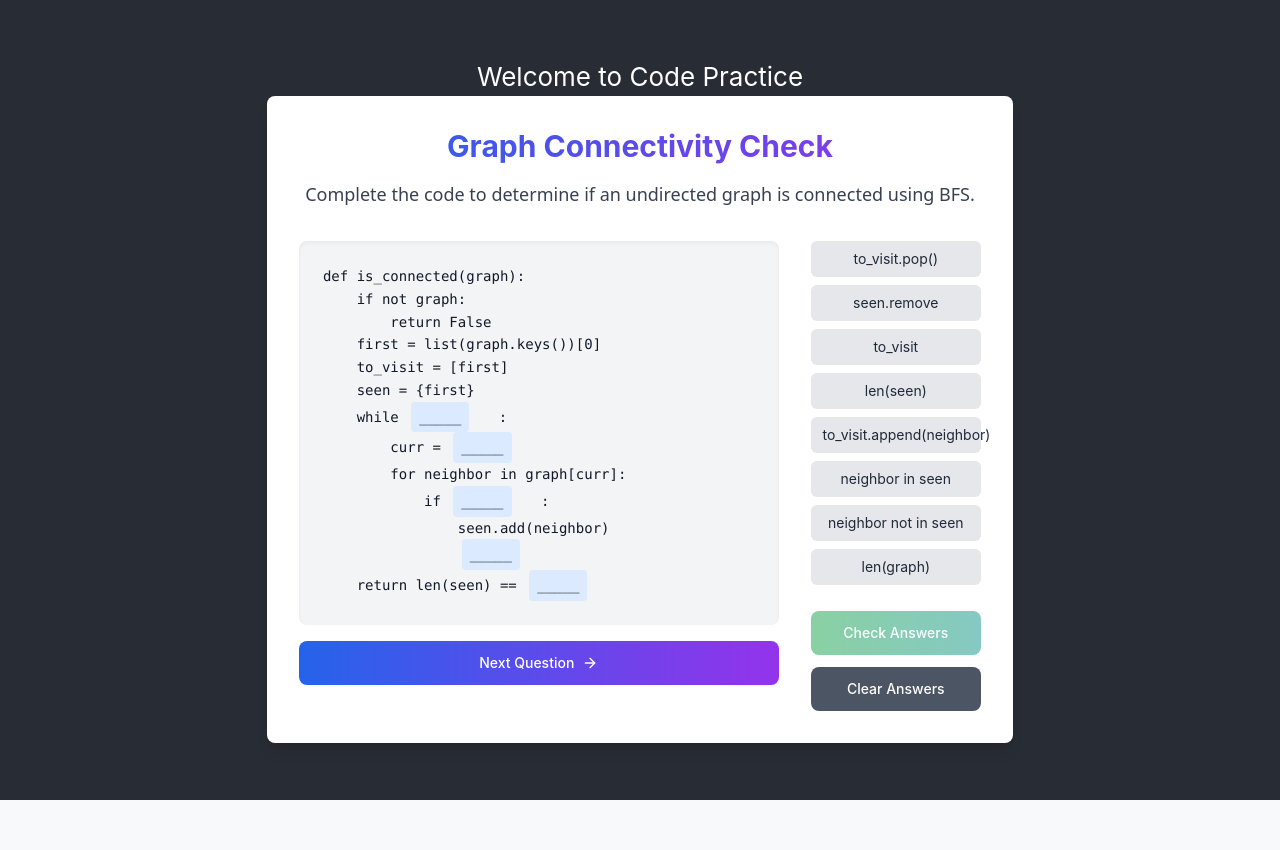
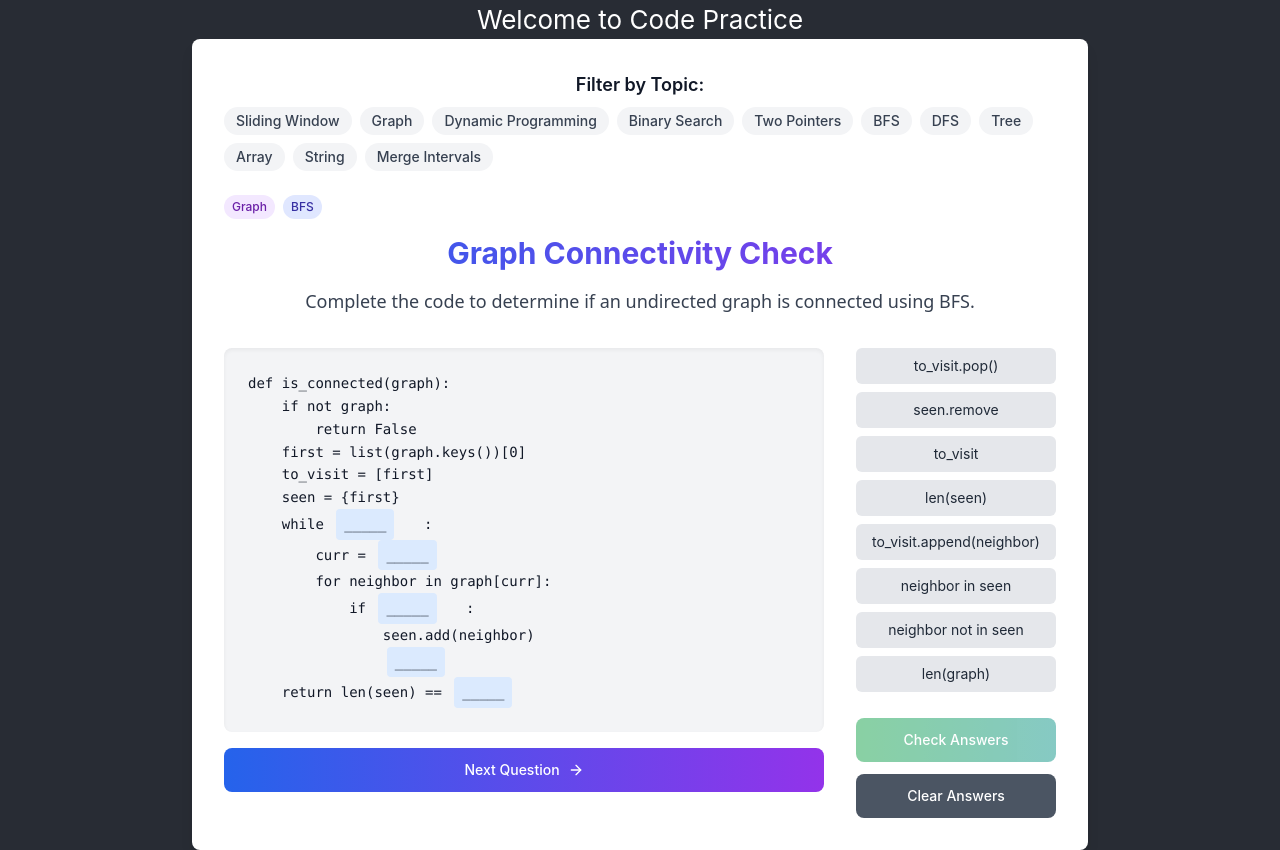
Before and after one commit to arunsudhir/arunsudhir.github.io, a React (Create React App) app in the folder codeguru/: page / in a window 1280 px wide. Before the commit the page ends 800 px from the top, so only its background shows below. Built offline with nearby package versions, Linux system fonts and the light colour scheme.

Commit message:
Add tags

```diff
--- a/codeguru/src/components/CodePractice.tsx
+++ b/codeguru/src/components/CodePractice.tsx
@@ -1,7 +1,8 @@
-import React, { useState } from 'react';
+import React, { useState, useMemo } from 'react';
 import { ArrowRight } from 'lucide-react';
 import { CODING_PROBLEMS } from '../data/problems';
-import type { CodingProblem } from '../data/types';
+import {TAG_METADATA} from '../data/types'
+import type { CodingProblem, ProblemTag } from '../data/types';
 
 
 const CodePractice = () => {
@@ -13,10 +14,42 @@ const CodePractice = () => {
   const [showHint, setShowHint] = useState<string | null>(null);
   const [showSuccessAnimation, setShowSuccessAnimation] = useState(false);
   const [isDragging, setIsDragging] = useState(false);
+  const [selectedTags, setSelectedTags] = useState<Set<ProblemTag>>(new Set());
 
 
+  // Filter problems based on selected tags
+  const filteredProblems = useMemo(() => {
+    if (selectedTags.size === 0) return CODING_PROBLEMS;
+    return CODING_PROBLEMS.filter(problem =>
+      problem.tags.some(tag => selectedTags.has(tag))
+    );
+  }, [selectedTags]);
 
-  const currentProblem: CodingProblem = CODING_PROBLEMS[currentProblemIndex];
+  const currentProblem = filteredProblems[currentProblemIndex];
+
+  // Handle tag selection/deselection
+  const toggleTag = (tag: ProblemTag) => {
+    setSelectedTags(prev => {
+      const newTags = new Set(prev);
+      if (newTags.has(tag)) {
+        newTags.delete(tag);
+      } else {
+        newTags.add(tag);
+      }
+      return newTags;
+    });
+
+    // Reset to first problem when changing filters
+    setCurrentProblemIndex(0);
+    clearAnswers();
+  };
+
+  // Clear all selected tags
+  const clearTags = () => {
+    setSelectedTags(new Set());
+    setCurrentProblemIndex(0);
+    clearAnswers();
+  };
 
   const handleDragStart = (token: string) => {
     setDraggedToken(token);
@@ -126,6 +159,56 @@ const CodePractice = () => {
 
   return (
     <div className="max-w-4xl mx-auto bg-white p-8 rounded-lg shadow-lg text-gray-900">
+      {/* Tag Filter Section */}
+      <div className="mb-6">
+        <h3 className="text-lg font-semibold mb-2">Filter by Topic:</h3>
+        <div className="flex flex-wrap gap-2 mb-4">
+          {Object.entries(TAG_METADATA).map(([tag, metadata]) => (
+            <button
+              key={tag}
+              onClick={() => toggleTag(tag as ProblemTag)}
+              className={`px-3 py-1 rounded-full text-sm font-medium transition-all
+                ${selectedTags.has(tag as ProblemTag)
+                  ? metadata.color
+                  : 'bg-gray-100 text-gray-700 hover:bg-gray-200'
+                }`}
+            >
+              {metadata.label}
+            </button>
+          ))}
+          {selectedTags.size > 0 && (
+            <button
+              onClick={clearTags}
+              className="px-3 py-1 rounded-full text-sm font-medium bg-gray-200
+                text-gray-700 hover:bg-gray-300 transition-all"
+            >
+              Clear All
+            </button>
+          )}
+        </div>
+
+        {/* Active filters display */}
+        {selectedTags.size > 0 && (
+          <div className="text-sm text-gray-600">
+            Showing {filteredProblems.length} problem(s) with selected topics
+          </div>
+        )}
+      </div>
+
+      {/* Current problem tags display */}
+      {currentProblem && (
+        <div className="flex gap-2 mb-4">
+          {currentProblem.tags.map(tag => (
+            <span
+              key={tag}
+              className={`px-2 py-1 rounded-full text-xs font-medium ${TAG_METADATA[tag].color}`}
+            >
+              {TAG_METADATA[tag].label}
+            </span>
+          ))}
+        </div>
+      )}
+
       <div className="mb-8 space-y-4">
         <h2 className="text-3xl font-bold bg-gradient-to-r from-blue-600 to-purple-600 bg-clip-text text-transparent">
           {currentProblem.title}
--- /dev/null
+++ b/codeguru/src/components/CollapsibleTags.tsx
@@ -0,0 +1,74 @@
+import React, { useState } from 'react';
+import {
+  Collapsible,
+  CollapsibleContent,
+  CollapsibleTrigger,
+} from "@/components/ui/collapsible";
+import { ChevronDown, ChevronRight } from "lucide-react";
+
+// This component will handle the collapsible tags section
+const CollapsibleTags = ({
+  tags,
+  onDragStart,
+  isDragging
+}: {
+  tags: string[];
+  onDragStart: (token: string) => void;
+  isDragging: boolean;
+}) => {
+  const [isOpen, setIsOpen] = useState(true);
+
+  // Group tags by their first letter
+  const groupedTags = tags.reduce((acc, tag) => {
+    const firstLetter = tag[0].toUpperCase();
+    if (!acc[firstLetter]) {
+      acc[firstLetter] = [];
+    }
+    acc[firstLetter].push(tag);
+    return acc;
+  }, {} as Record<string, string[]>);
+
+  return (
+    <div className="w-full space-y-2">
+      <Collapsible
+        open={isOpen}
+        onOpenChange={setIsOpen}
+        className="w-full space-y-2"
+      >
+        <div className="flex items-center justify-between">
+          <CollapsibleTrigger className="flex items-center space-x-2 hover:text-blue-600">
+            {isOpen ? <ChevronDown size={20} /> : <ChevronRight size={20} />}
+            <span className="font-medium">Available Tags</span>
+          </CollapsibleTrigger>
+        </div>
+        <CollapsibleContent className="space-y-4">
+          {Object.entries(groupedTags).map(([letter, letterTags]) => (
+            <div key={letter} className="space-y-2">
+              <h3 className="text-sm font-medium text-gray-500">{letter}</h3>
+              <div className="flex flex-wrap gap-2">
+                {letterTags.map((tag) => (
+                  <div
+                    key={tag}
+                    draggable
+                    onDragStart={() => onDragStart(tag)}
+                    className={`
+                      text-sm px-3 py-1 rounded-full
+                      bg-blue-100 text-blue-800
+                      cursor-grab active:cursor-grabbing
+                      hover:bg-blue-200 transition-colors
+                      ${isDragging ? 'cursor-grabbing' : 'cursor-grab'}
+                    `}
+                  >
+                    {tag}
+                  </div>
+                ))}
+              </div>
+            </div>
+          ))}
+        </CollapsibleContent>
+      </Collapsible>
+    </div>
+  );
+};
+
+export default CollapsibleTags;
--- a/codeguru/src/data/problems.ts
+++ b/codeguru/src/data/problems.ts
@@ -46,7 +46,8 @@ export const CODING_PROBLEMS: CodingProblem[] = [
         '3': 'We only want to process nodes we haven\'t seen before',
         '4': 'Add the new neighbor to our queue of nodes to visit',
         '5': 'The graph is connected if we\'ve seen all nodes'
-      }
+      },
+      tags: ['graph', 'bfs']
     },
     {
       id: 'binary-search',
@@ -92,7 +93,8 @@ export const CODING_PROBLEMS: CodingProblem[] = [
         "3": "Find the middle index of the current search range.",
         "4": "If the middle element is smaller than the target, narrow the search to the right half.",
         "5": "If the middle element is greater than the target, narrow the search to the left half."
-  }
+  },
+  tags: ['binary-search']
     },
     {
       id: 'sliding-window-min-sum',
@@ -138,7 +140,9 @@ export const CODING_PROBLEMS: CodingProblem[] = [
         "3": "Update the minimum length by considering the current window size.",
         "4": "Since we're shrinking the window, subtract the element at the start of the window.",
         "5": "Move the window forward by incrementing the start index."
-      }
+      },
+  tags: ['sliding-window', 'array']
+
     },
     {
       "id": "longest-substring-k-distinct",
@@ -189,7 +193,9 @@ export const CODING_PROBLEMS: CodingProblem[] = [
           "3": "Decrease the frequency count when shrinking the window.",
           "4": "Remove a character from the frequency dictionary when its count reaches zero.",
           "5": "Track the longest valid substring length."
-      }
+      },
+  tags: ['sliding-window', 'string']
+
     },
     {
       "id": "longest-substring-same-letters-replacement",
@@ -239,7 +245,9 @@ export const CODING_PROBLEMS: CodingProblem[] = [
           "3": "Track the most frequent letter count in the window.",
           "4": "Decrease the frequency count when shrinking the window.",
           "5": "Track the longest valid substring length."
-      }
+      },
+  tags: ['sliding-window', 'string']
+
     },
     {
       "id": "merge-intervals",
@@ -297,7 +305,9 @@ export const CODING_PROBLEMS: CodingProblem[] = [
           "3": "If overlapping, update the end time to the maximum end time.",
           "4": "Add the merged interval to the result list when a non-overlapping interval is found.",
           "5": "Ensure the last interval is also added to the result."
-      }
+      },
+    tags: ['merge-intervals']
+
     },
     {
       "id": "insert-interval",
@@ -349,6 +359,8 @@ export const CODING_PROBLEMS: CodingProblem[] = [
           "3": "Adjust the start of the new interval to merge overlaps.",
           "4": "Adjust the end of the new interval to merge overlaps.",
           "5": "After merging, insert the new interval before adding remaining intervals."
-      }
+      },
+    tags: ['merge-intervals']
+
     }
   ];
--- a/codeguru/src/data/types.ts
+++ b/codeguru/src/data/types.ts
@@ -1,4 +1,44 @@
 // types.ts
+
+/**
+ * Represents different categories of coding problems
+ * This can be expanded as new categories are added
+ */
+export type ProblemTag =
+  | 'sliding-window'
+  | 'graph'
+  | 'dynamic-programming'
+  | 'binary-search'
+  | 'two-pointers'
+  | 'bfs'
+  | 'dfs'
+  | 'tree'
+  | 'array'
+  | 'string'
+  | 'merge-intervals';
+
+// Interface for tag metadata
+export interface TagMetadata {
+    label: string;
+    color: string;
+  }
+/**
+ * Metadata for displaying tags, including user-friendly names and colors
+ */
+export const TAG_METADATA: Record<ProblemTag, TagMetadata>  = {
+  'sliding-window': { label: 'Sliding Window', color: 'bg-blue-100 text-blue-800' },
+  'graph': { label: 'Graph', color: 'bg-purple-100 text-purple-800' },
+  'dynamic-programming': { label: 'Dynamic Programming', color: 'bg-green-100 text-green-800' },
+  'binary-search': { label: 'Binary Search', color: 'bg-yellow-100 text-yellow-800' },
+  'two-pointers': { label: 'Two Pointers', color: 'bg-pink-100 text-pink-800' },
+  'bfs': { label: 'BFS', color: 'bg-indigo-100 text-indigo-800' },
+  'dfs': { label: 'DFS', color: 'bg-red-100 text-red-800' },
+  'tree': { label: 'Tree', color: 'bg-emerald-100 text-emerald-800' },
+  'array': { label: 'Array', color: 'bg-orange-100 text-orange-800' },
+  'string': { label: 'String', color: 'bg-cyan-100 text-cyan-800' },
+  'merge-intervals': { label: 'Merge Intervals', color: 'bg-teal-100 text-teal-800' }
+
+};
 
 /**
  * Represents a coding problem that students can solve by filling in blanks
@@ -43,6 +83,8 @@ export interface CodingProblem {
     hints: {
       [key: string]: string;
     };
+
+    tags: ProblemTag[]; // New field for problem categorization
   }
 
   /**
```
Also changed, not shown: codeguru/src/App.tsx (+0 -10 lines).
